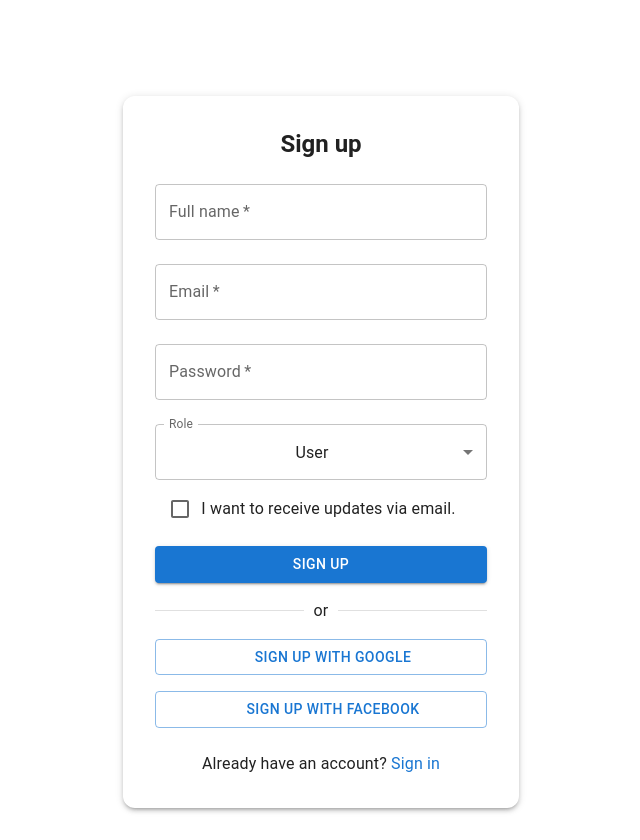
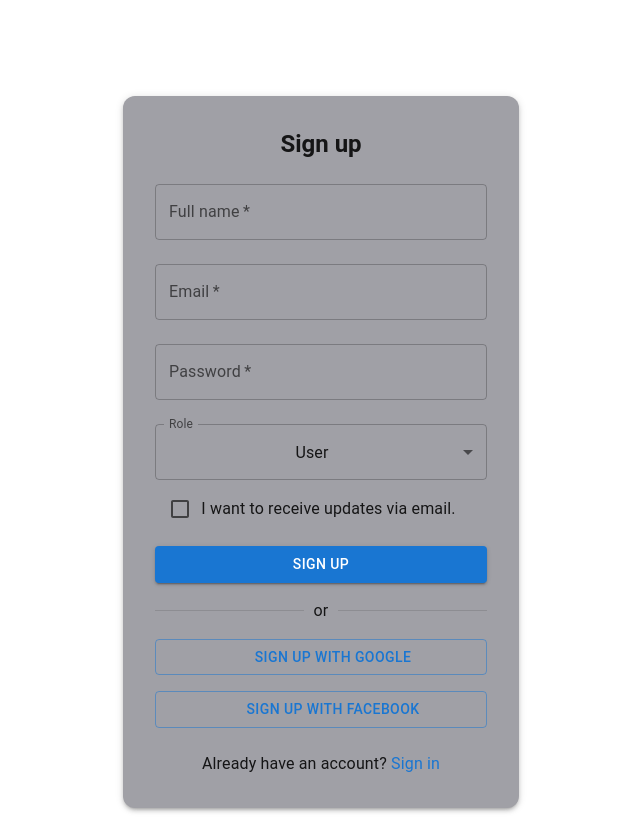
Before and after one commit to 2001Denvor/Frontend, a React (Vite) app: page /signup in a window 1280 px wide. Shown: the whole page, without its empty margins (319-959 px from the left). Built offline with nearby package versions, Linux system fonts and the light colour scheme; some icons are missing.

Commit message:
change the sign in and sign up background color

```diff
--- a/src/Components/Login.jsx
+++ b/src/Components/Login.jsx
@@ -74,7 +74,7 @@ export default function Login() {
           boxShadow: 3,
           p: 4,
           borderRadius: 3,
-          backgroundColor: "pearlwhite",
+          backgroundColor: "#A0A0A6",
         }}
       >
         <Typography component="h1" variant="h5">
--- a/src/Components/SignUp.jsx
+++ b/src/Components/SignUp.jsx
@@ -78,7 +78,7 @@ const SignUp = () => {
 
   return (
     <Container maxWidth="xs">
-      <Box sx={{ mt: 8, p: 4, boxShadow: 3, borderRadius: 3, backgroundColor: "pearlwhite" }}>
+      <Box sx={{ mt: 8, p: 4, boxShadow: 3, borderRadius: 3, backgroundColor: "#A0A0A6" }}>
         <Typography variant="h5" fontWeight="bold" gutterBottom>
           Sign up
         </Typography>
```
